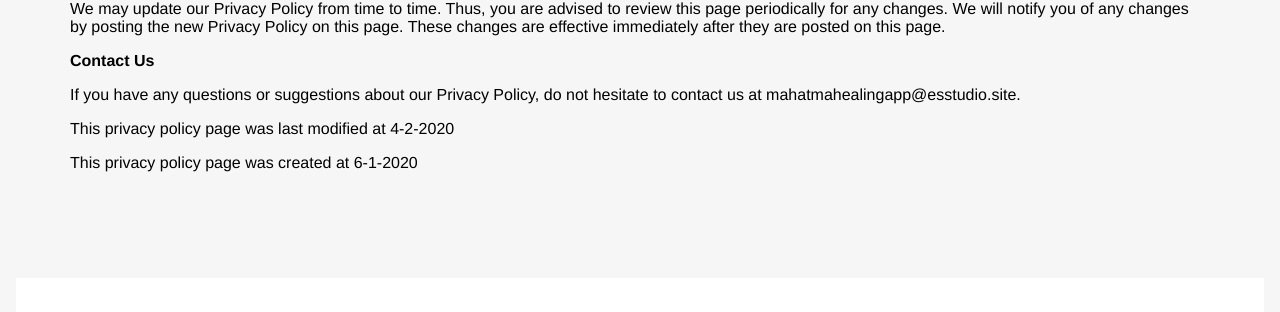
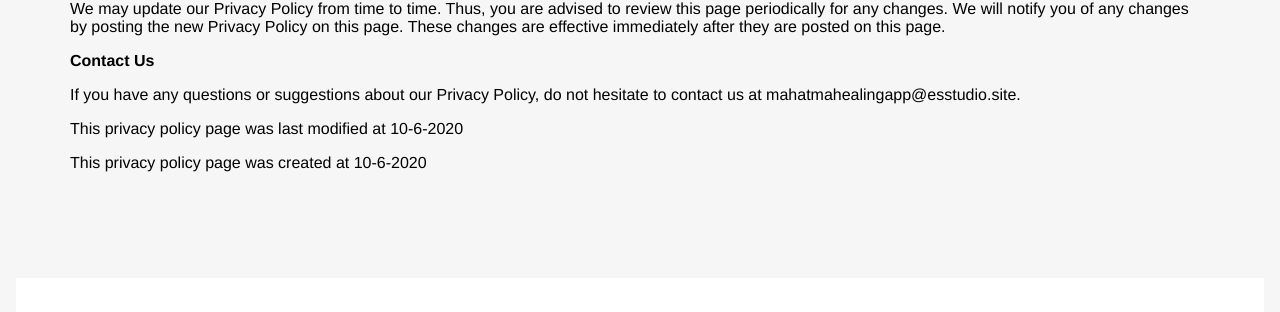
Before and after one commit to LesterGallagher/LesterGallagher.github.io, a Jekyll site: the page built from privacy/file.html, in a window 1280 px wide. Shown: the part 1566-1878 px from the top of the page. Built offline with Jekyll 4.4.1, drawn with Linux system fonts in a browser that asks for light colours.

Commit message:
Update from Forestry.io Sem Postma updated privacy/file.html

```diff
--- a/privacy/file.html
+++ b/privacy/file.html
@@ -184,9 +184,9 @@ ref: coaching-20-app
     us at mahatmahealingapp@esstudio.site.
   </p>
   <p>
-    This privacy policy page was last modified at 4-2-2020</p>
+    This privacy policy page was last modified at 10-6-2020</p>
   <p>
-    This privacy policy page was created at 6-1-2020</p>
+    This privacy policy page was created at 10-6-2020</p>
 </body>
 
 </html>
```
